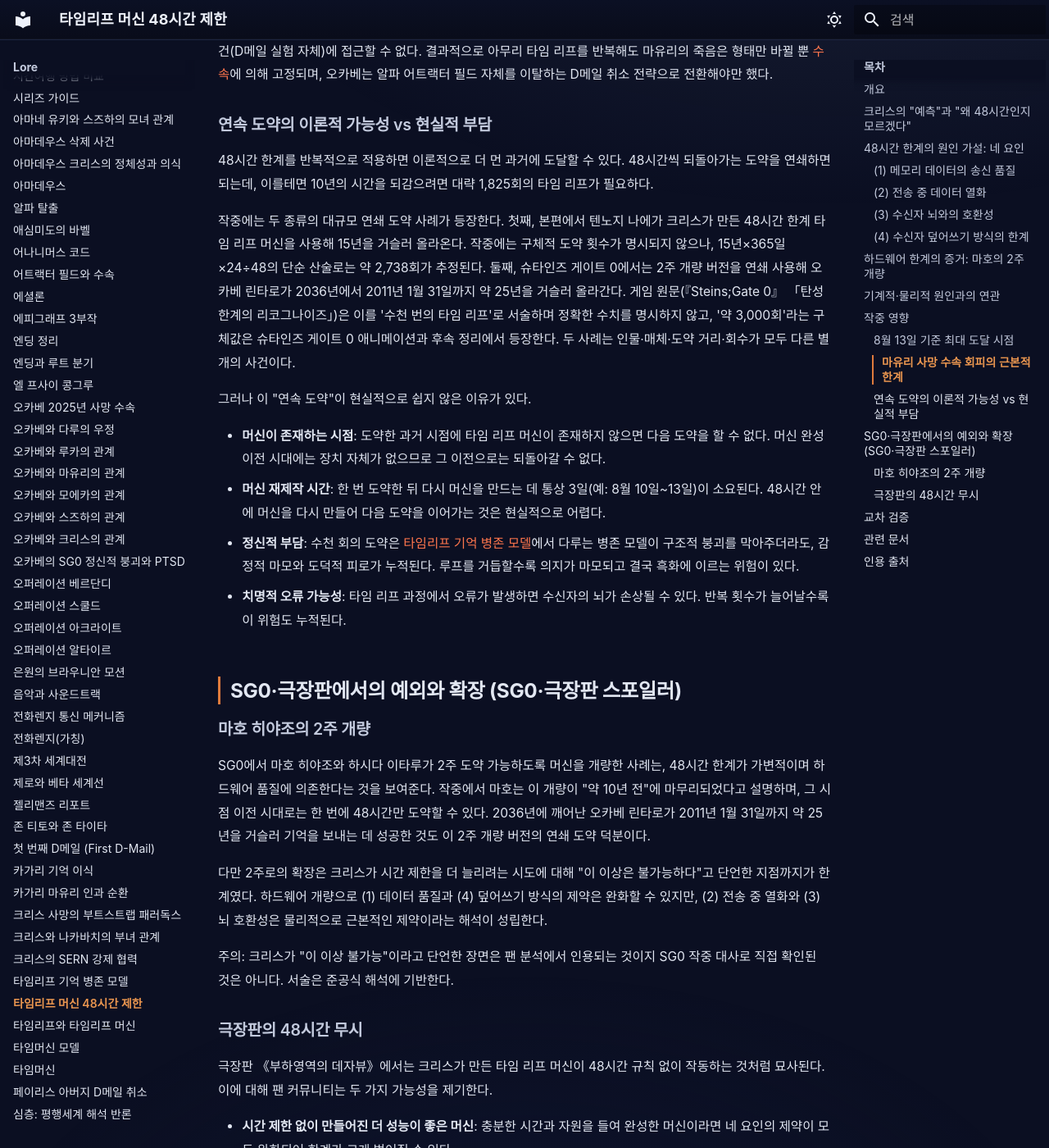
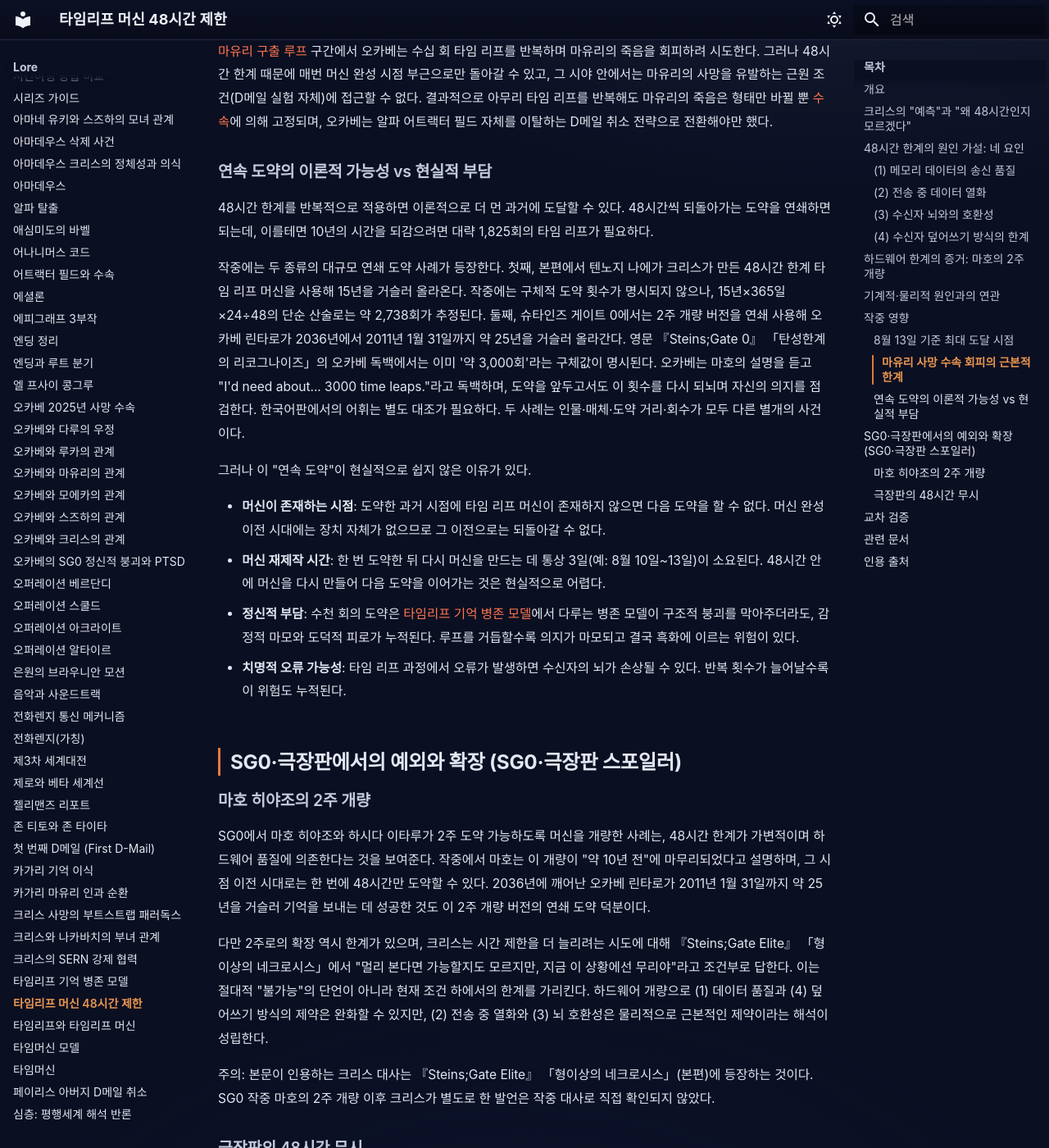
Before and after one commit to sgwiki/sgwiki.github.io, an MkDocs documentation site: the page built from wiki/lore/타임리프-머신-48시간-제한.md, in a window 1280 px wide and 1400 px high, scrolled down 4320 px. Shown: the whole window at 82% size. Built offline with MkDocs 1.6.1 and Material for MkDocs 9.7.7, drawn with Linux system fonts in a browser that asks for light colours; some web fonts are replaced; some of the changed text lies outside the part shown.

Commit message:
fix(wiki): 타임리프-머신-48시간-제한 — P10 e2660c0c 패치 적용

```diff
--- a/wiki/lore/타임리프-머신-48시간-제한.md
+++ b/wiki/lore/타임리프-머신-48시간-제한.md
@@ -64,7 +64,7 @@ description: "타임 리프 머신은 phonewave를 베이스로 마키세 크리
 
 > **[팬 분석]** 마호의 2주 개량이 성공한 것은, 48시간 한계가 부분적으로 하드웨어 설정의 결과였음을 확인한다. 뇌 유사성이 완벽한 머신을 안전하게 사용할 수 있는 거리를 궁극적으로 결정하는 요인일 수 있지만, 불완전한 기계를 사용하면 원본과 약간 다른 결함 있는 데이터를 전송하게 되어 그 한계가 줄어든다. 즉 크리스가 급조한 초기 머신은 "불완전한 기계"였고, 마호와 다루가 충분한 시간을 들여 개량한 머신은 하드웨어 품질을 끌어올려 네 요인 중 (1)과 (4)의 제약을 완화한 결과로 해석된다. — [The Mechanics of Steins;Gate v1.0.3](../근거자료/비공식/mechanics-of-steins-gate/ch3.md), §3.2.1[^1]
 
-다만 2주 역시 절대 한계가 아니며, 크리스는 마호가 시간 제한을 더 늘리려 시도했을 때 "불가능하다"고 단언했다. 이는 하드웨어 개량으로 밀어올릴 수 있는 한계가 존재하되, 그 상한 위에는 뇌 호환성과 같은 물리적 제약이 여전히 놓여 있음을 시사한다.
+다만 2주 역시 절대 한계가 아니며, 작중 크리스는 48시간 한계를 넘어서는 도약에 대해 조건부 부정으로 답한다. 『Steins;Gate Elite』 「형이상의 네크로시스」에서 크리스는 "멀리 본다면 가능할지도 모르지만, 지금 이 상황에선 무리야"라고 말하는데, 이는 절대적 "불가능"의 단언이 아니라 현재 하드웨어·조건 하에서의 한계를 가리킨다. 하드웨어 개량으로 밀어올릴 수 있는 한계가 존재하되, 그 상한 위에는 뇌 호환성과 같은 물리적 제약이 여전히 놓여 있음을 시사한다.
 
 ## 기계적·물리적 원인과의 연관
 
@@ -89,7 +89,7 @@ description: "타임 리프 머신은 phonewave를 베이스로 마키세 크리
 
 48시간 한계를 반복적으로 적용하면 이론적으로 더 먼 과거에 도달할 수 있다. 48시간씩 되돌아가는 도약을 연쇄하면 되는데, 이를테면 10년의 시간을 되감으려면 대략 1,825회의 타임 리프가 필요하다.
 
-작중에는 두 종류의 대규모 연쇄 도약 사례가 등장한다. 첫째, 본편에서 텐노지 나에가 크리스가 만든 48시간 한계 타임 리프 머신을 사용해 15년을 거슬러 올라온다. 작중에는 구체적 도약 횟수가 명시되지 않으나, 15년×365일×24÷48의 단순 산술로는 약 2,738회가 추정된다. 둘째, 슈타인즈 게이트 0에서는 2주 개량 버전을 연쇄 사용해 오카베 린타로가 2036년에서 2011년 1월 31일까지 약 25년을 거슬러 올라간다. 게임 원문(『Steins;Gate 0』 「탄성한계의 리코그나이즈」)은 이를 '수천 번의 타임 리프'로 서술하며 정확한 수치를 명시하지 않고, '약 3,000회'라는 구체값은 슈타인즈 게이트 0 애니메이션과 후속 정리에서 등장한다. 두 사례는 인물·매체·도약 거리·회수가 모두 다른 별개의 사건이다.
+작중에는 두 종류의 대규모 연쇄 도약 사례가 등장한다. 첫째, 본편에서 텐노지 나에가 크리스가 만든 48시간 한계 타임 리프 머신을 사용해 15년을 거슬러 올라온다. 작중에는 구체적 도약 횟수가 명시되지 않으나, 15년×365일×24÷48의 단순 산술로는 약 2,738회가 추정된다. 둘째, 슈타인즈 게이트 0에서는 2주 개량 버전을 연쇄 사용해 오카베 린타로가 2036년에서 2011년 1월 31일까지 약 25년을 거슬러 올라간다. 영문 『Steins;Gate 0』 「탄성한계의 리코그나이즈」의 오카베 독백에서는 이미 '약 3,000회'라는 구체값이 명시된다. 오카베는 마호의 설명을 듣고 "I'd need about... 3000 time leaps."라고 독백하며, 도약을 앞두고서도 이 횟수를 다시 되뇌며 자신의 의지를 점검한다. 한국어판에서의 어휘는 별도 대조가 필요하다. 두 사례는 인물·매체·도약 거리·회수가 모두 다른 별개의 사건이다.
 
 그러나 이 "연속 도약"이 현실적으로 쉽지 않은 이유가 있다.
 
@@ -104,9 +104,9 @@ description: "타임 리프 머신은 phonewave를 베이스로 마키세 크리
 
 SG0에서 마호 히야조와 하시다 이타루가 2주 도약 가능하도록 머신을 개량한 사례는, 48시간 한계가 가변적이며 하드웨어 품질에 의존한다는 것을 보여준다. 작중에서 마호는 이 개량이 "약 10년 전"에 마무리되었다고 설명하며, 그 시점 이전 시대로는 한 번에 48시간만 도약할 수 있다. 2036년에 깨어난 오카베 린타로가 2011년 1월 31일까지 약 25년을 거슬러 기억을 보내는 데 성공한 것도 이 2주 개량 버전의 연쇄 도약 덕분이다.
 
-다만 2주로의 확장은 크리스가 시간 제한을 더 늘리려는 시도에 대해 "이 이상은 불가능하다"고 단언한 지점까지가 한계였다. 하드웨어 개량으로 (1) 데이터 품질과 (4) 덮어쓰기 방식의 제약은 완화할 수 있지만, (2) 전송 중 열화와 (3) 뇌 호환성은 물리적으로 근본적인 제약이라는 해석이 성립한다.
+다만 2주로의 확장 역시 한계가 있으며, 크리스는 시간 제한을 더 늘리려는 시도에 대해 『Steins;Gate Elite』 「형이상의 네크로시스」에서 "멀리 본다면 가능할지도 모르지만, 지금 이 상황에선 무리야"라고 조건부로 답한다. 이는 절대적 "불가능"의 단언이 아니라 현재 조건 하에서의 한계를 가리킨다. 하드웨어 개량으로 (1) 데이터 품질과 (4) 덮어쓰기 방식의 제약은 완화할 수 있지만, (2) 전송 중 열화와 (3) 뇌 호환성은 물리적으로 근본적인 제약이라는 해석이 성립한다.
 
-주의: 크리스가 "이 이상 불가능"이라고 단언한 장면은 팬 분석에서 인용되는 것이지 SG0 작중 대사로 직접 확인된 것은 아니다. 서술은 준공식 해석에 기반한다.
+주의: 본문이 인용하는 크리스 대사는 『Steins;Gate Elite』 「형이상의 네크로시스」(본편)에 등장하는 것이다. SG0 작중 마호의 2주 개량 이후 크리스가 별도로 한 발언은 작중 대사로 직접 확인되지 않았다.
 
 ### 극장판의 48시간 무시
 
```
